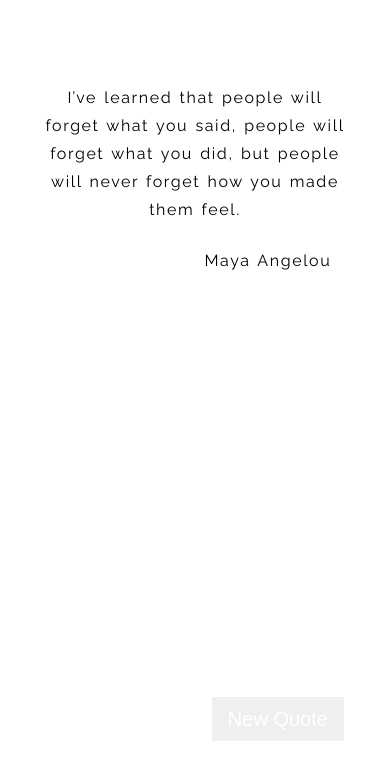
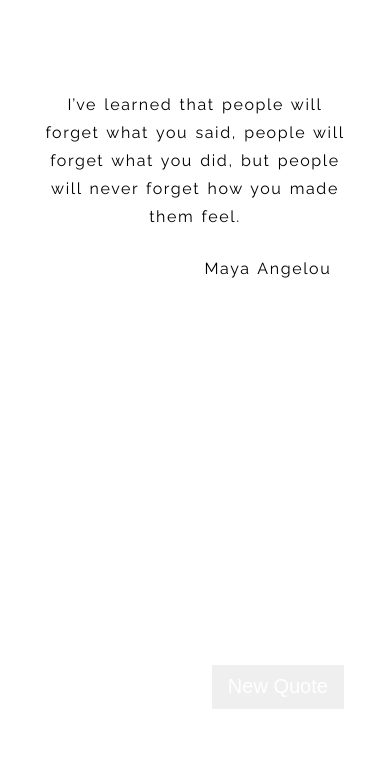
Before and after one commit to Olamide-Accord/randomQuoteGen, a plain HTML site: page index.html in a window 390 px wide. Drawn offline with Linux system fonts and the light colour scheme; no server answers.

Commit message:
Add files via upload

```diff
--- a/styles.css
+++ b/styles.css
@@ -54,8 +54,8 @@ button:hover{
 @media screen and (max-width: 768px){
     .container{
         width: 85%;
-        margin: 5% auto;
-        height: 90vh;
+        margin: 7% auto;
+        height: 85vh;
     }
     .quote{
         width: 95%;
```
